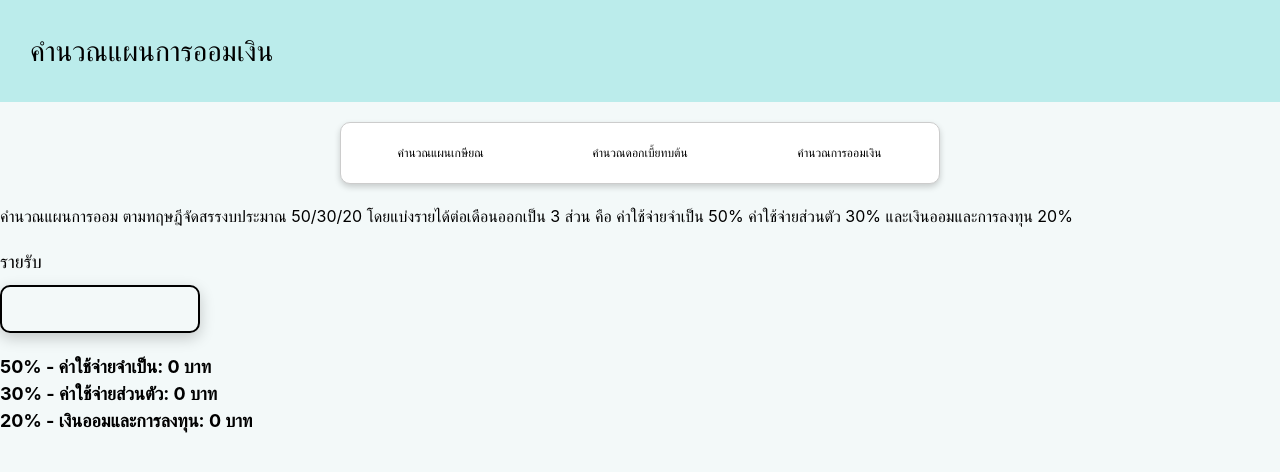
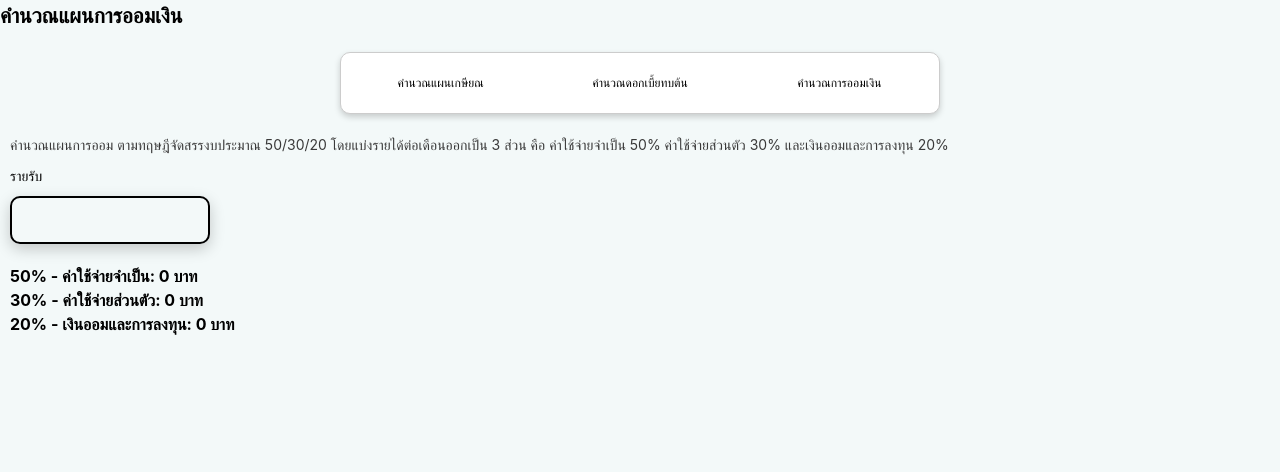
Before and after one commit to chotika0447/Financial-App, a React app in the folder Frontend/: page /saving-plan in a window 1280 px wide. Shown: the top 472 px of the page. Built offline with nearby package versions, Linux system fonts and the light colour scheme; the HTML template or start-up script is replaced by a standard one.

Commit message:
Update SavingPlan.css

```diff
--- a/Frontend/src/pages/SavingPlan.css
+++ b/Frontend/src/pages/SavingPlan.css
@@ -2,30 +2,40 @@
     min-height: 100vh;
     background-color: #f3f9f9;
 }
+.saving-plan-header {
+    min-height: 105px;
+    padding: 24px;
+    box-sizing: border-box;
+    display: flex;
+    align-items: center;
+    background: #bbeceb;
+    color: white;
+}
 .saving-plan-title {
     text-align: left;
-    margin-bottom: 20px;
-    font-size: 28px;
-    background-color: #bbeceb;
+    font-size: 21px;
     color: black;
-    padding: 30px;
+    font-weight: bold;
 }
 .saving-plan-subtitle {
     text-align: left;
-    margin-bottom: 20px;
-    font-size: 16px;
-    color: black;
+    margin-left: 10px;
+    margin-bottom: 10px;
+    font-size: 14px;
+    color: #3a3a3a;
 }
 .saving-plan-label {
     display: block;
+    margin-left: 10px;
     margin-bottom: 10px;
-    font-size: 18px;
+    font-size: 14px;
     color: black;
 }
 .saving-plan-input {
     display: block;
     width: 200px;
     padding: 10px;
+    margin-left: 10px;
     margin-top: 10px;
     margin-bottom: 20px;
     font-size: 16px;
@@ -35,8 +45,9 @@
     box-shadow: 0 5px 15px rgba(0, 0, 0, 0.2);
 }
 .saving-plan-result {
+    margin-left: 10px;
     margin-top: 20px;
-    font-size: 18px;
+    font-size: 16px;
     font-weight: bold;
     color: black;
 }
```
